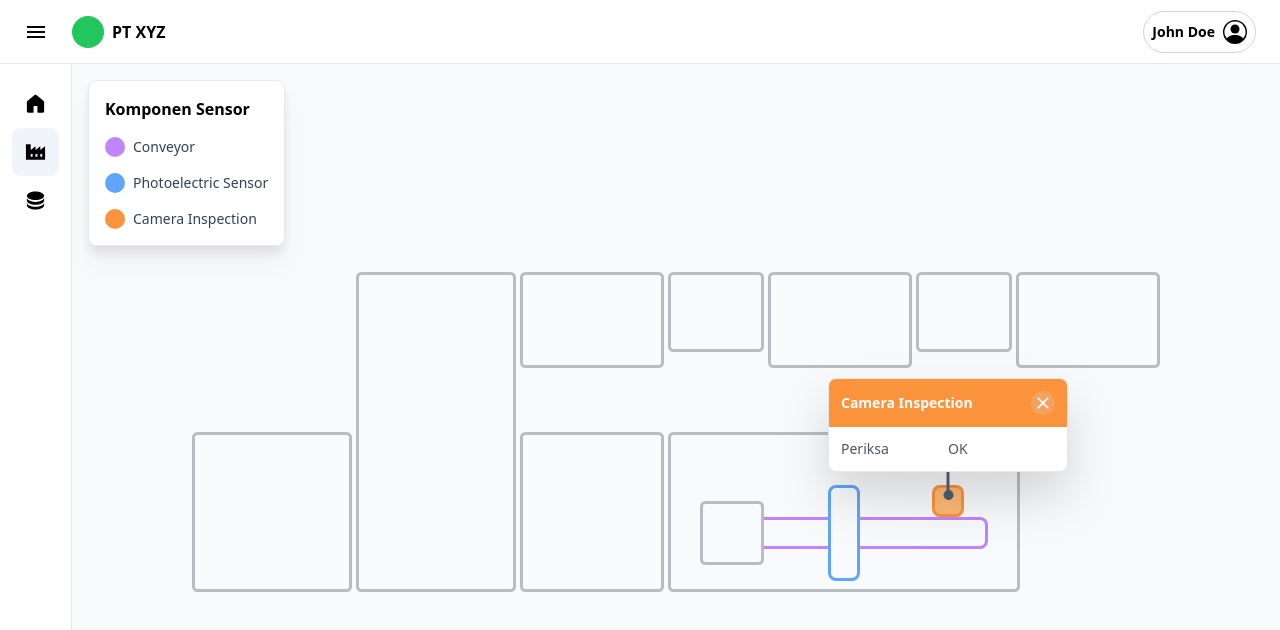
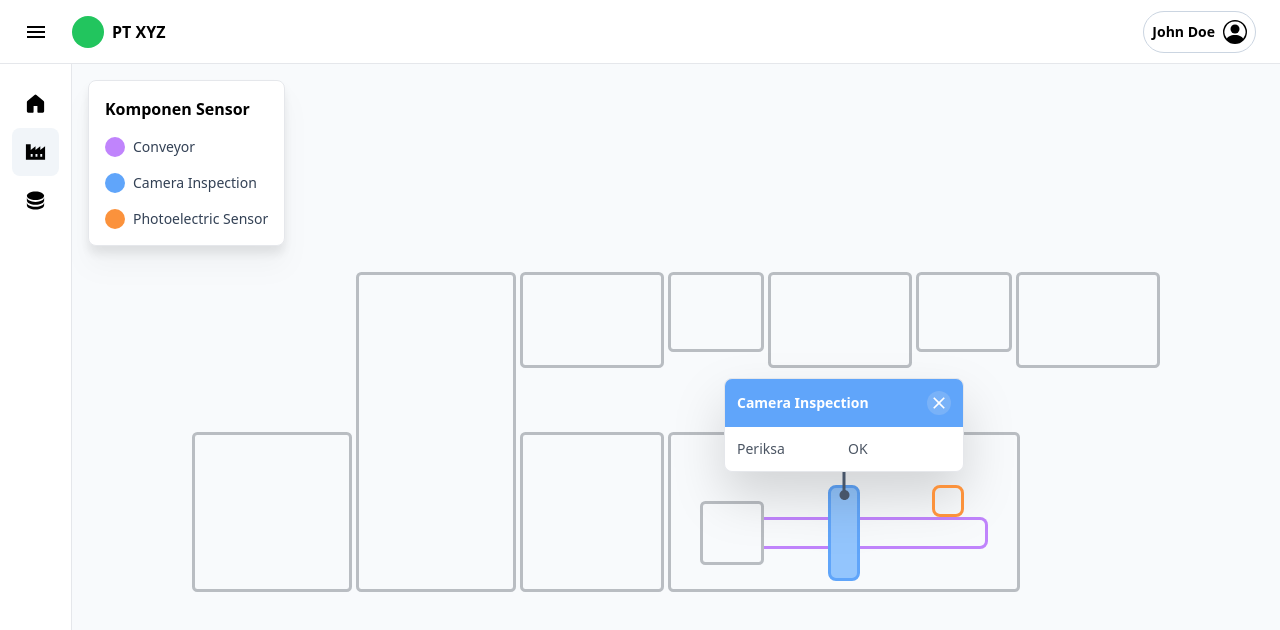
Before and after one commit to dikaizm/sensor-monitoring-dashboard, a React (Vite) app in the folder frontend/: page /dashboard/line in a window 1280 px wide. Both pictures are taken after a click on the button "Camera Inspection". Shown: the top 630 px of the page. Built offline with nearby package versions, Linux system fonts and the light colour scheme.

Commit message:
fix: sensor name

```diff
--- a/frontend/src/components/ModalWindow.tsx
+++ b/frontend/src/components/ModalWindow.tsx
@@ -13,12 +13,13 @@ export default function ModalWindow() {
           tooltipDispatch({ type: "CLICK_conveyor" })
         }} color="purple">Conveyor</SensorItem>
         <SensorItem onClick={() => {
+          tooltipDispatch({ type: "CLICK_camera" })
+        }} color="blue">Camera Inspection</SensorItem>
+        <SensorItem onClick={() => {
           tooltipDispatch({ type: "CLICK_photoelectric" })
-        }} color="blue">Photoelectric Sensor</SensorItem>
-        <SensorItem onClick={() => {
-          tooltipDispatch({ type: "CLICK_camera" })
-        }} color="orange">Camera Inspection</SensorItem>
+        }} color="orange">Photoelectric Sensor</SensorItem>
       </div>
+
     </div>
   )
 }
--- a/frontend/src/pages/ProductionLinePage.tsx
+++ b/frontend/src/pages/ProductionLinePage.tsx
@@ -101,6 +101,35 @@ export default function ProductionLinePage() {
 
                     <div
                       onClick={() => {
+                        tooltipDispatch({ type: "CLICK_camera" })
+                      }}
+                      onMouseEnter={() => {
+                        mouseHoverDispatch({ type: "IN_camera" })
+                      }}
+                      onMouseLeave={() => {
+                        mouseHoverDispatch({ type: "OUT_camera" })
+                      }}
+                      className={"absolute w-8 h-24 top-1/2 -translate-y-1/2 left-32 border-[3px] border-blue-400 hover:bg-blue-300 rounded-lg z-0 " + (tooltipState.camera ? 'bg-blue-300' : 'bg-slate-50')}>
+                      {(tooltipState.camera) &&
+                        (<TooltipWindow color="blue" label="Camera Inspection">
+                          <div className="grid grid-cols-2 gap-2 p-3 text-sm font-medium">
+                            <div className="flex flex-col gap-2">
+                              <p>Periksa</p>
+                            </div>
+
+                            <div className="flex flex-col gap-2">
+                              <p>OK</p>
+                            </div>
+                          </div>
+                        </TooltipWindow>)}
+
+                      {(mouseHoverState.camera && !tooltipState.camera) && (
+                        <TooltipLabel>Camera Inspection</TooltipLabel>
+                      )}
+                    </div>
+
+                    <div
+                      onClick={() => {
                         tooltipDispatch({ type: "CLICK_photoelectric" })
                       }}
                       onMouseEnter={() => {
@@ -109,51 +138,23 @@ export default function ProductionLinePage() {
                       onMouseLeave={() => {
                         mouseHoverDispatch({ type: "OUT_photoelectric" })
                       }}
-                      className={"absolute w-8 h-24 top-1/2 -translate-y-1/2 left-32 border-[3px] border-blue-400 hover:bg-blue-300 rounded-lg z-0 " + (tooltipState.photoelectric ? 'bg-blue-300' : 'bg-slate-50')}>
-                      {(tooltipState.photoelectric) &&
-                        (<TooltipWindow color="blue" label="Photoelectric Sensor">
-                          <div className="grid grid-cols-2 gap-2 p-3 text-sm font-medium">
-                            <div className="flex flex-col gap-2">
-                              <p>Jumlah Produksi</p>
-                            </div>
+                      className={"absolute w-8 h-8 -top-4 right-6 border-[3px] hover:bg-orange-300 border-orange-400 rounded-lg z-0 " + (tooltipState.photoelectric ? 'bg-orange-300' : '')}>
 
-                            <div className="flex flex-col gap-2">
-                              <p>14</p>
-                            </div>
-                          </div>
-                        </TooltipWindow>)}
+                      {(tooltipState.photoelectric) && (<TooltipWindow color="orange" label="Photoelectric Sensor">
+                        <div className="grid grid-cols-2 p-3 text-sm font-medium">
 
-                      {(mouseHoverState.photoelectric && !tooltipState.photoelectric) && (
-                        <TooltipLabel>Photoelectric Sensor</TooltipLabel>
-                      )}
-                    </div>
-
-                    <div
-                      onClick={() => {
-                        tooltipDispatch({ type: "CLICK_camera" })
-                      }}
-                      onMouseEnter={() => {
-                        mouseHoverDispatch({ type: "IN_camera" })
-                      }}
-                      onMouseLeave={() => {
-                        mouseHoverDispatch({ type: "OUT_camera" })
-                      }}
-                      className={"absolute w-8 h-8 -top-4 right-6 border-[3px] hover:bg-orange-300 border-orange-400 rounded-lg z-0 " + (tooltipState.camera ? 'bg-orange-300' : '')}>
-
-                      {(tooltipState.camera) && (<TooltipWindow color="orange" label="Camera Inspection">
-                        <div className="grid grid-cols-2 p-3 text-sm font-medium">
                           <div className="flex flex-col gap-2">
-                            <p>Periksa</p>
+                            <p>Jumlah Produksi</p>
                           </div>
 
                           <div className="flex flex-col gap-2">
-                            <p>OK</p>
+                            <p>14</p>
                           </div>
                         </div>
                       </TooltipWindow>)}
 
-                      {(mouseHoverState.camera && !tooltipState.camera) && (
-                        <TooltipLabel>Camera Inspection</TooltipLabel>
+                      {(mouseHoverState.photoelectric && !tooltipState.photoelectric) && (
+                        <TooltipLabel>Photoelectric Sensor</TooltipLabel>
                       )}
                     </div>
 
```
